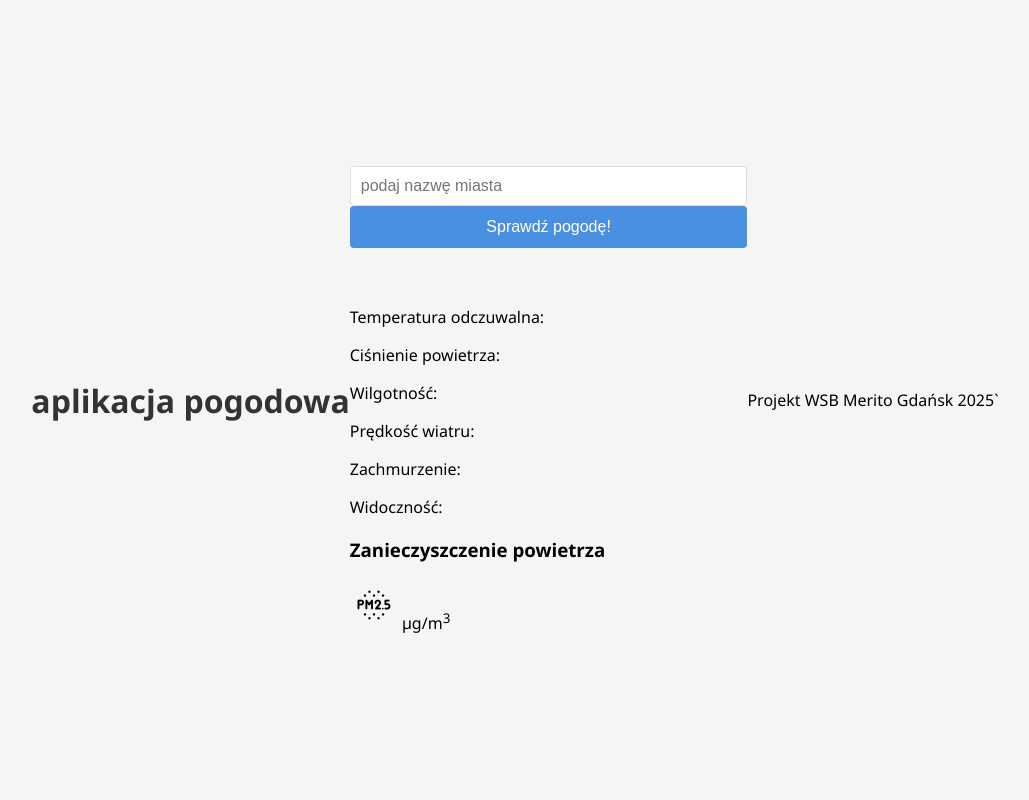
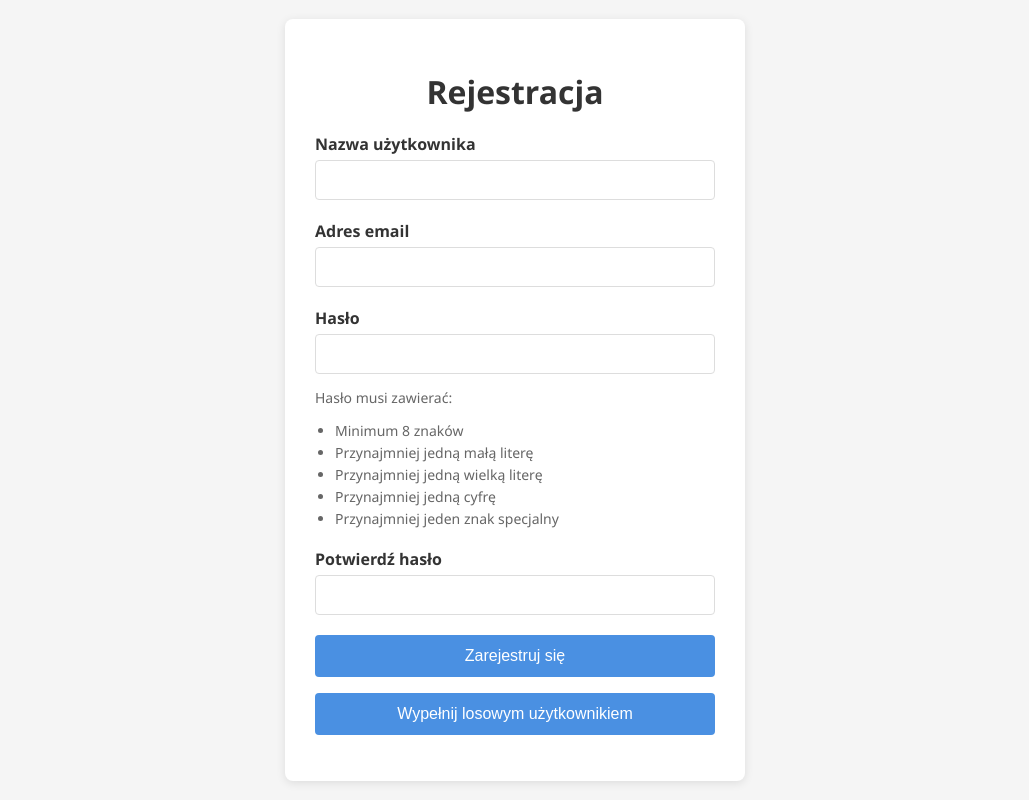
Before and after one commit to phrog-exe/pwa, a plain HTML site: page index.html in a window 1280 px wide. Shown: the whole page, without its empty margins (125-1154 px from the left). Drawn offline with nearby package versions, Linux system fonts and the light colour scheme.

Commit message:
Update index.html

```diff
--- a/index.html
+++ b/index.html
@@ -1,59 +1,64 @@
 <!DOCTYPE html>
-<html lang="en">
+<html lang="pl">
 
 <head>
     <meta charset="UTF-8">
     <meta name="viewport" content="width=device-width, initial-scale=1.0">
-    <title>aplikacja pogodowa</title>
+    <link rel="icon" href="favicon.png" type="image/png">
     <link rel="stylesheet" href="style.css">
-    <link rel="manifest" href="./manifest.json">
-    <meta name="theme-color" content="#ffb6c1">
+    <title>UserHub - Rejestracja</title>
+
 </head>
 
 <body>
-    <header>
-        <h1>aplikacja pogodowa</h1>
-    </header>
-    <main>
-        <section class="search">
-            <input type="text" placeholder="podaj nazwę miasta">
-            <button>Sprawdź pogodę!</button>
-            <p class="error_message"></p>
-        </section>
-        <section class="weather_top">
-            <h2 class="city_name"></h2>
-            <div>
-                <img src="" alt="" class="weather_img">
-                <p class="temp"></p>
+    <div class="container">
+        <h1>Rejestracja</h1>
+        <form id="registrationForm">
+            <div class="form-group">
+                <label for="username">Nazwa użytkownika</label>
+                <input type="text" id="username" name="username">
+                <div id="usernameError" class="error"></div>
             </div>
-            <p class="description"></p>
-        </section>
-        <section class="weather_bottom">
-            <p>Temperatura odczuwalna: <span class="feels_like"></span></p>
-            <p>Ciśnienie powietrza: <span class="pressure"></span><span class=""></span></p>
-            <p>Wilgotność: <span class="humidity"></span></p>
-            <p>Prędkość wiatru: <span class="wind_speed"></span></p>
-            <p>Zachmurzenie: <span class="clouds"></span></p>
-            <p>Widoczność: <span class="visibility"></span></p>
-        </section>
-        <section>
-
-            <h3>Zanieczyszczenie powietrza</h3>
-            <div>
-                <img src="./pm25.png" alt="" class="pollution_img">
-                <span class="pollution_value"></span>
-                <span>&micro;g/m<sup>3</sup></span>
+            <div class="form-group">
+                <label for="email">Adres email</label>
+                <input type="email" id="email" name="email">
+                <div id="emailError" class="error"></div>
             </div>
-        </section>
+            <div class="form-group">
+                <label for="password">Hasło</label>
+                <input type="password" id="password" name="password">
+                <div id="passwordError" class="error"></div>
+                <div class="password-requirements">
+                    <p>Hasło musi zawierać:</p>
+                    <ul>
+                        <li id="lengthReq">Minimum 8 znaków</li>
+                        <li id="lowerReq">Przynajmniej jedną małą literę</li>
+                        <li id="upperReq">Przynajmniej jedną wielką literę</li>
+                        <li id="digitReq">Przynajmniej jedną cyfrę</li>
+                        <li id="specialReq">Przynajmniej jeden znak specjalny</li>
+                    </ul>
+                </div>
+            </div>
+            <div class="form-group">
+                <label for="confirmPassword">Potwierdź hasło</label>
+                <input type="password" id="confirmPassword" name="confirmPassword">
+                <div id="confirmPasswordError" class="error"></div>
+            </div>
+            <button type="submit">Zarejestruj się</button>
 
 
-    </main>
-    <footer>
-        <p>Projekt WSB Merito Gdańsk 2025`</p>
-    </footer>
-    <script src="https://cdn.jsdelivr.net/npm/axios/dist/axios.min.js"></script>
-    <script src="./script.js"></script>
-    <script src="./sw.js"></script>
+
+            <p><button id="fetchRandomUser">Wypełnij losowym użytkownikiem</button> </p>
+
+
+
+        </form>
+        <div id="successMessage" class="success-message">
+            Rejestracja zakończona pomyślnie!
+        </div>
+    </div>
+
+    <script src="main.js"></script>
 </body>
 
 </html>
```
